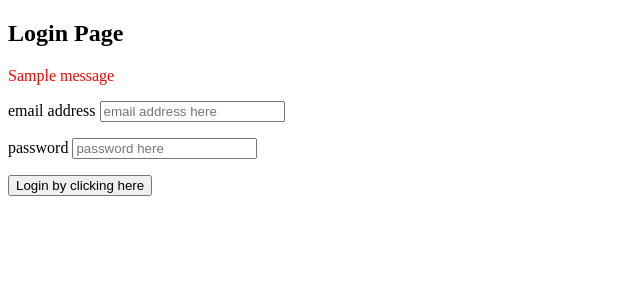
After one commit to JoonghyunAn/flask-mini-app, a Flask app: page /auth/login in a window 1280 px wide. The commit adds this page. Shown: the top 300 px of the page, without its empty margins (0-640 px from the left). Run offline with Flask 3, Linux system fonts and the light colour scheme; tables that the repository leaves empty hold one stand-in row (values such as "Sample post"); one stand-in notice (Sample message) is shown; parts of the project's set-up code (start-up, migrations or seed data) failed here and were passed over; some libraries are stand-ins or nearby versions.

Commit message:
auth_bug_fix

```diff
--- a/apps/app.py
+++ b/apps/app.py
@@ -35,4 +35,7 @@ def create_app(config_key):
 
     app.register_blueprint(crud_views.crud, url_prefix="/crud")
 
+    from apps.auth import views as auth_views
+    app.register_blueprint(auth_views.auth, url_prefix='/auth')
+
     return app
--- a/apps/auth/forms.py
+++ b/apps/auth/forms.py
@@ -22,3 +22,13 @@ class SignUpForm(FlaskForm):
         validators = [
             DataRequired("password is needed.")])
     submit = SubmitField("New Registration")
+class LoginForm(FlaskForm):
+    email = StringField(
+        "email address",
+        validators=[
+            DataRequired("email address is required"),
+            Email("input must be a valid email format"),
+        ]
+    )
+    password = PasswordField("password", validators=[DataRequired("password is required.")])
+    submit = SubmitField("Login by clicking here")
--- /dev/null
+++ b/apps/auth/templates/auth/base.html
@@ -0,0 +1,10 @@
+<!DOCTYPE html>
+<html lang="en">
+    <head>
+        <meta charset="UTF-8" />
+        <title>{% block title %}{% endblock %}</title>
+    </head>
+    <body>
+        {% block content %}{% endblock %}
+    </body>
+</html>
--- /dev/null
+++ b/apps/auth/templates/auth/index.html
@@ -0,0 +1,3 @@
+{% extends "auth/base.html" %}
+{% block title %}authentication page{% endblock %}
+{% block content %}authentication page test{% endblock %}
--- /dev/null
+++ b/apps/auth/templates/auth/login.html
@@ -0,0 +1,22 @@
+{% extends "auth/base.html" %}
+{% block title %}login page{% endblock %}
+{% block content %}
+<h2>Login Page</h2>
+<form action="{{ url_for('auth.login') }}"
+    method="post"
+    novalidate="novalidate"
+>
+    {% for message in get_flashed_messages() %}
+    <p style="color:red;">{{ message }}</p>
+    {% endfor %} {{ form.csrf_token }}
+    <p>{{ form.email.label }} {{form.email(placeholder="email address here") }}</p>
+    {% for error in form.email.errors %}
+    <span style ="color:red;">{{ error }}</span>
+    {% endfor %}
+    <p>{{ form.password.label }} {{ form.password(placeholder="password here") }}</p>
+    {% for error in form.password.errors %}
+    <span style="color:red;">{{ error }}</span>
+    {% endfor %}
+    <p>{{ form.submit() }}</p>
+</form>
+{% endblock %}
--- a/apps/auth/templates/auth/signup.html
+++ b/apps/auth/templates/auth/signup.html
@@ -4,7 +4,7 @@
 <h2>New User Registration</h2>
 
 <form
-    action = "{{ url_for('auth.singup', next=request.args.get('next')) }}"
+    action = "{{ url_for('auth.signup', next=request.args.get('next')) }}"
     methods="POST"
     novalidate="novalidate"
     >
@@ -26,7 +26,7 @@
     <p>{{ form.password.label }} {{ form.password(placeholder="password") }}</p>
     {% for error in form.password.errors %}
     <span style="color:red;">{{ error }}</span>
-    {% endfor % }
+    {% endfor %}
     <p>{{ form.submit() }}</p>
 </form>
 {% endblock %}
--- a/apps/auth/views.py
+++ b/apps/auth/views.py
@@ -1,16 +1,16 @@
 from apps.app import db
-from apps.auth.forms import SignUpForm
+from apps.auth.forms import SignUpForm, LoginForm
 from apps.crud.models import User
 from flask import Blueprint, render_template, flash, url_for, redirect, request
 from flask_login import login_user
 
 
-auth = Blueprint(
-    "auth",
-    __name__,
-    template_folder="templates",
-    static_folder="static",
-)
+auth = Blueprint("auth", __name__, template_folder="templates", static_folder="static")
+
+@auth.route("/")
+def index():
+    return render_template("auth/index.html")
+
 
 @auth.route("/signup",methods =["GET","POST"])
 def signup():
@@ -35,3 +35,16 @@ def signup():
             next_ = url_for("crud.users")
         return redirect(next_)
     return render_template("auth/signup.html", form=form)
+
+@auth.route("/login", methods=["GET","POST"])
+def login():
+    form = LoginForm()
+    if form.validate_on_submit():
+        user= User.query.filter_by(email=form.email.data).first()
+
+        if user is not None and user.verify_password(form.password.data):
+            login_user(user)
+            return redirect(url_for("crud.users"))
+
+        flash("Invalid email or password")
+    return render_template("auth/login.html",form=form)
```
Also changed, not shown: apps/crud/views.py (+7 -0 lines), local.sqlite.
